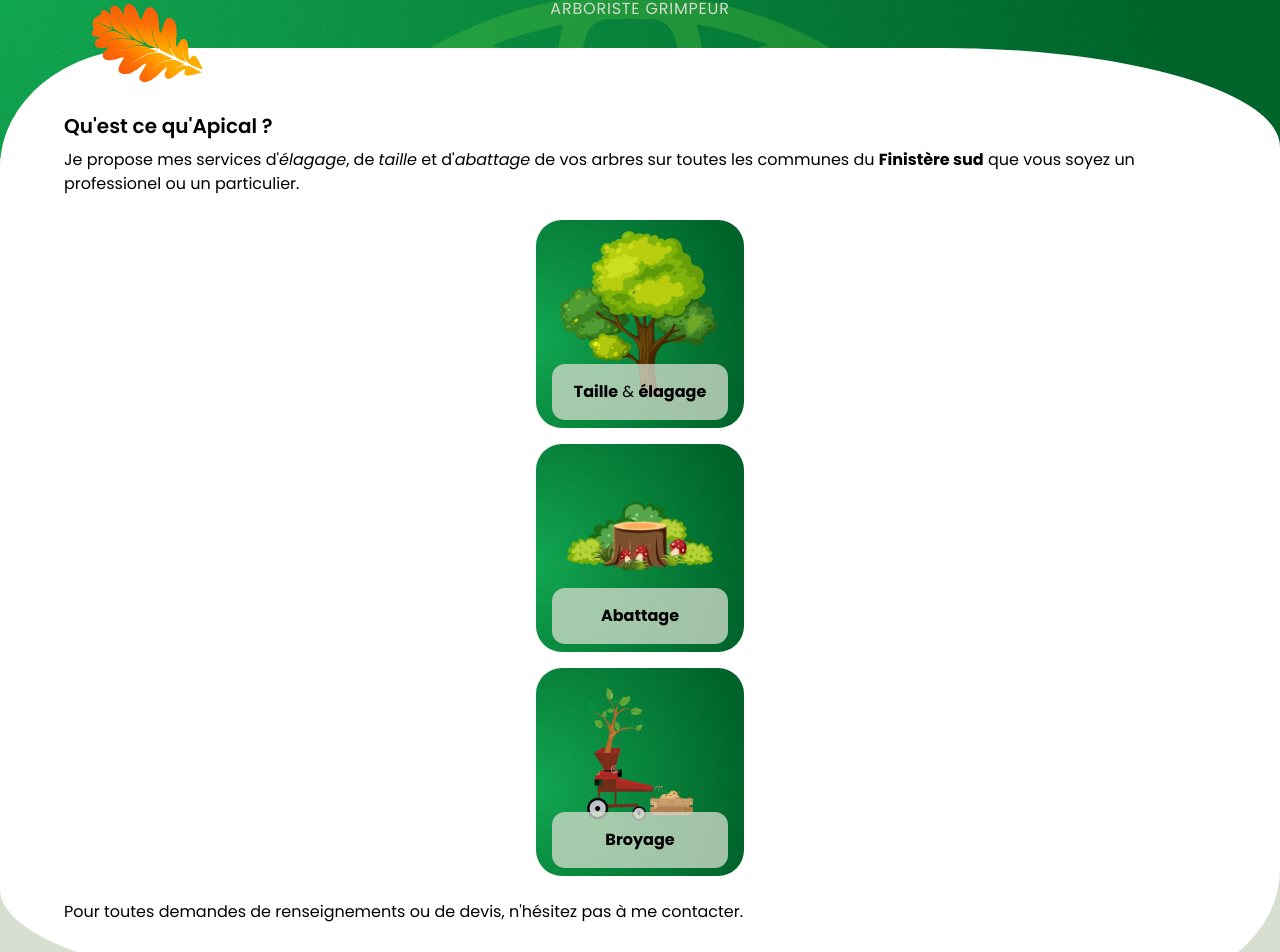
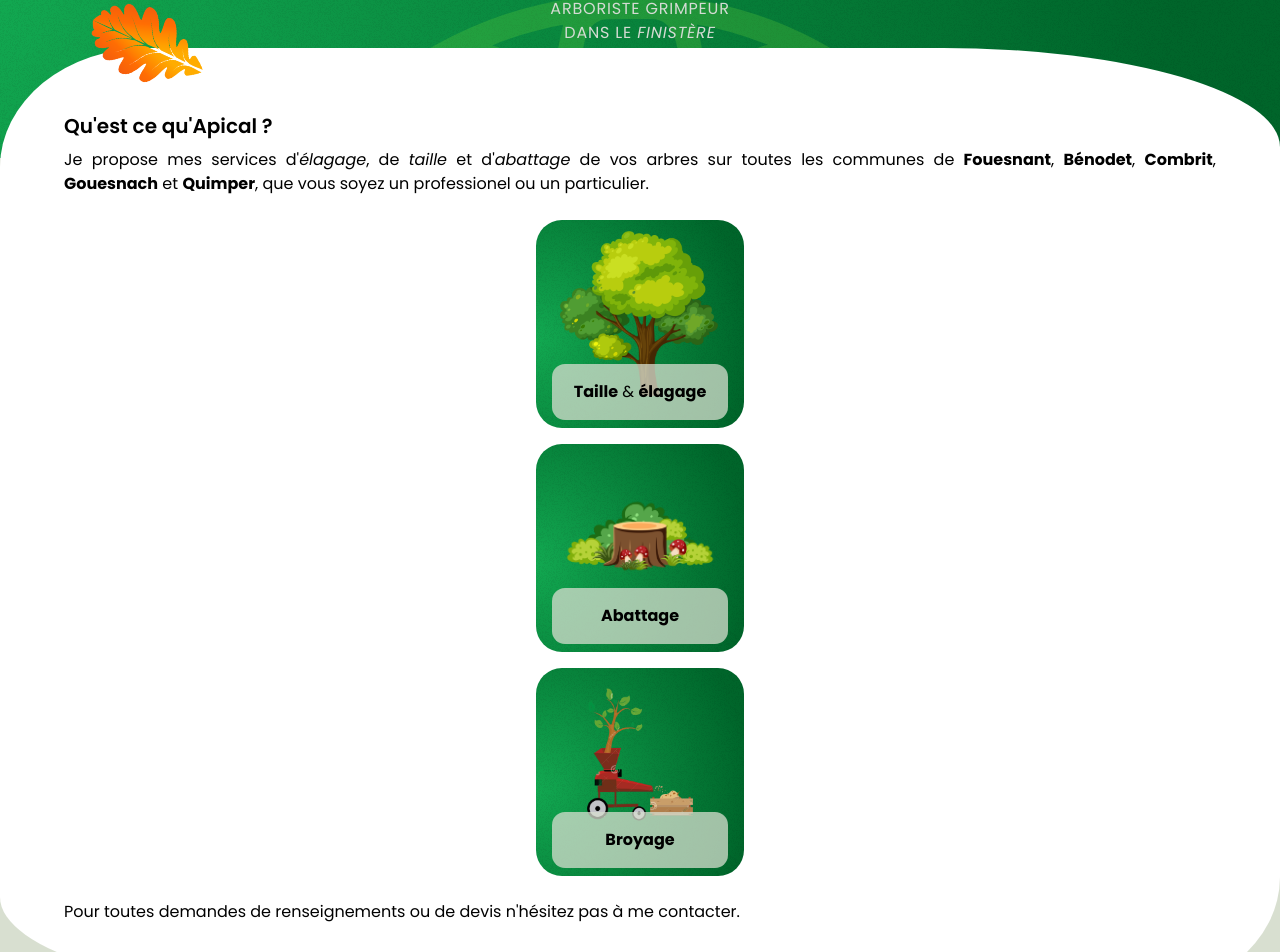
Before and after one commit to Guetso/apical, a Nuxt app: page / in a window 1280 px wide. Shown: the part 242-1194 px from the top of the page. Built offline with nearby package versions, Linux system fonts and the light colour scheme.

Commit message:
add text and modif header

```diff
--- a/components/Title.vue
+++ b/components/Title.vue
@@ -10,7 +10,10 @@
       <strong class="text-5xl title mt-3 font-sans font-bold">APICAL</strong>
     </h1>
 
-    <div class="mt-5 uppercase tracking-wider">Arboriste grimpeur</div>
+    <h2 class="mt-5 uppercase tracking-wider">
+      Arboriste grimpeur <br />
+      dans le <em>Finistère</em>
+    </h2>
   </div>
 </template>
 
--- a/components/blocs/IntroMe.vue
+++ b/components/blocs/IntroMe.vue
@@ -1,12 +1,14 @@
 <template>
   <section class="w-full">
     <h2 class="font-semibold text-xl">Qu'est ce qu'Apical ?</h2>
-    <p class="center my-2">
+    <p class="center my-2 text-justify">
       Je propose mes services d'<em>élagage</em>, de <em>taille</em> et d'<em
         >abattage</em
       >
-      de vos arbres sur toutes les communes du
-      <strong>Finistère sud</strong> que vous soyez un professionel ou un
+      de vos arbres sur toutes les communes de
+      <strong>Fouesnant</strong>, <strong>Bénodet</strong>,
+      <strong>Combrit</strong>, <strong>Gouesnach</strong> et
+      <strong>Quimper</strong>, que vous soyez un professionel ou un
       particulier.
     </p>
     <div class="flex flex-col justify-between items-center my-4">
@@ -26,8 +28,8 @@
         </ActivityCard>
       </div>
     </div>
-    <p>
-      Pour toutes demandes de renseignements ou de devis, n'hésitez pas à me
+    <p class="center my-2 text-justify">
+      Pour toutes demandes de renseignements ou de devis n'hésitez pas à me
       contacter.
     </p>
   </section>
--- a/nuxt.config.js
+++ b/nuxt.config.js
@@ -15,7 +15,7 @@ export default {
         hid: 'description',
         name: 'description',
         content:
-          "L'entreprise Apical intervient pour les travaux de taille, d'élagage ou d'abattage de vos arbres dans le finistère.",
+          "L'entreprise Apical intervient pour les travaux de taille, d'élagage ou d'abattage de vos arbres sur les communes de Fouesnant, Bénodet, Gouesnach, Combrit et Quimper.",
       },
       { name: 'Language', content: 'fr' },
       { name: 'format-detection', content: 'telephone=no' },
@@ -26,7 +26,7 @@ export default {
       {
         property: 'og:description',
         content:
-          "L'entreprise Apical intervient pour les travaux de taille, d'élagage ou d'abattage de vos arbres dans le finistère.",
+          "L'entreprise Apical intervient pour les travaux de taille, d'élagage ou d'abattage de vos arbres sur les communes de Fouesnant, Bénodet, Gouesnach, Combrit et Quimper.",
       },
       { property: 'og:locale', content: 'fr_FR' },
       { property: 'og:site_name', content: 'Apical Elagage' },
@@ -35,7 +35,7 @@ export default {
       {
         name: 'twitter:description',
         content:
-          "L'entreprise Apical intervient pour les travaux de taille, d'élagage ou d'abattage de vos arbres dans le finistère.Z",
+          "L'entreprise Apical intervient pour les travaux de taille, d'élagage ou d'abattage de vos arbres dsur les communes de Fouesnant, Bénodet, Gouesnach, Combrit et Quimper.",
       },
       { name: 'twitter:url', content: 'https://www.apical-elagage-29.fr' },
       { name: 'twitter:image', content: '/apical-black-logo' },
```
